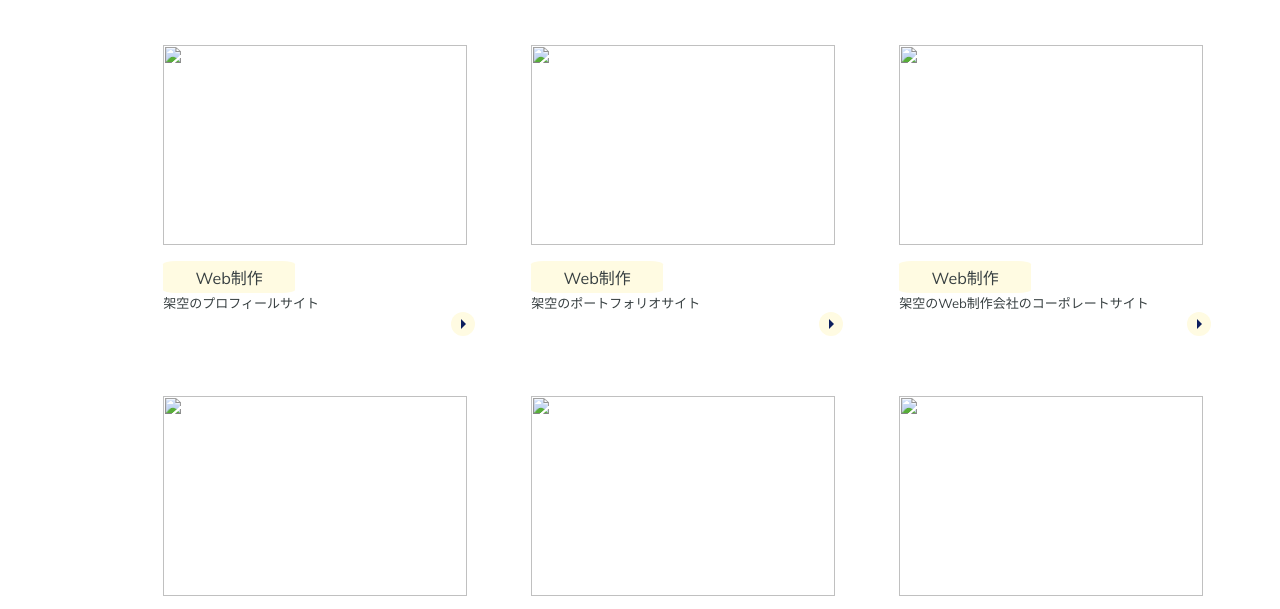
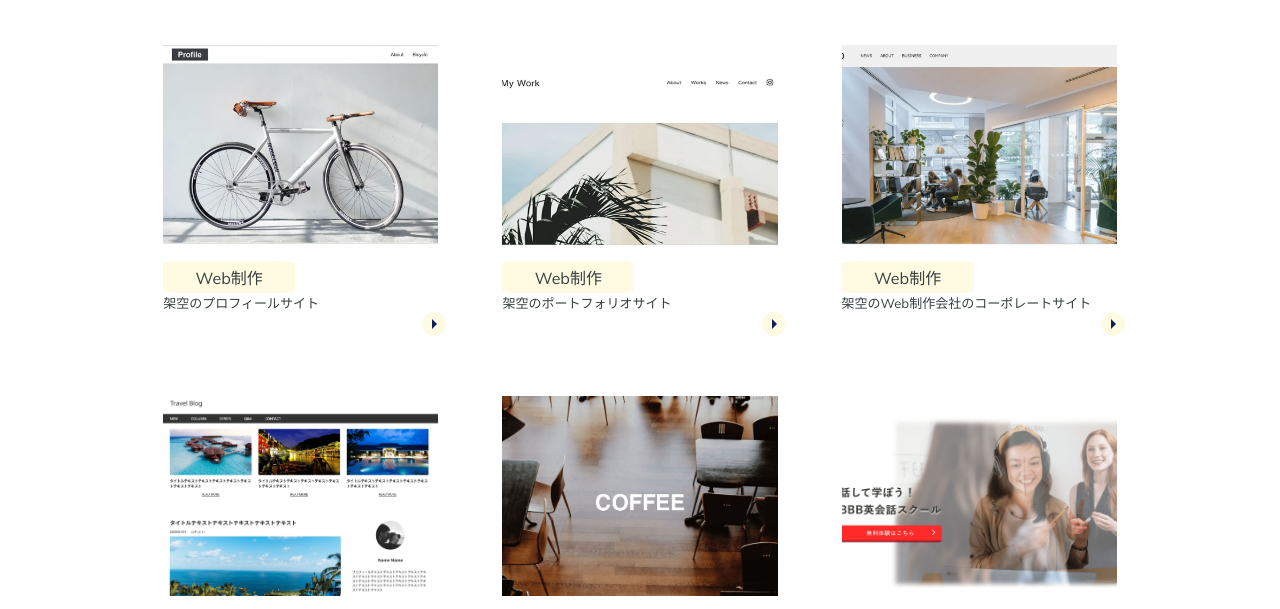
Before and after one commit to tomomi-ksjm/web-dev-learning, a plain HTML site: page myportfolio/works.html in a window 1280 px wide. Shown: the part 173-782 px from the top of the page. Drawn offline with nearby package versions, Linux system fonts and the light colour scheme; some packages are replaced by stand-ins of ours.

Commit message:
portfolio img commit

```diff
--- a/myportfolio/works.html
+++ b/myportfolio/works.html
@@ -48,7 +48,7 @@
             <h2 class="section-title">WORKS</h2>
             <ul class="works-list">
                 <li class="works-card">
-                    <img src="img/works1.png" alt="" class="works-img">
+                    <img src="img/works1.jpg" alt="" class="works-img">
                     <div class="workcategory">
                         <p>Web制作</p>
                     </div>
@@ -60,7 +60,7 @@
                     </div>
                 </li>
                 <li class="works-card">
-                    <img src="img/works2.png" alt="" class="works-img">
+                    <img src="img/works2.jpg" alt="" class="works-img">
                     <div class="workcategory">
                         <p>Web制作</p>
                     </div>
@@ -72,7 +72,7 @@
                     </div>
                 </li>
                 <li class="works-card">
-                    <img src="img/works3.png" alt="" class="works-img">
+                    <img src="img/works3.jpg" alt="" class="works-img">
                     <div class="workcategory">
                         <p>Web制作</p>
                     </div>
@@ -84,7 +84,7 @@
                     </div>
                 </li>
                 <li class="works-card">
-                    <img src="img/works4.png" alt="" class="works-img">
+                    <img src="img/works4.jpg" alt="" class="works-img">
                     <div class="workcategory">
                         <p>Web制作</p>
                     </div>
@@ -96,7 +96,7 @@
                     </div>
                 </li>
                 <li class="works-card">
-                    <img src="img/works5.png" alt="" class="works-img">
+                    <img src="img/works5.jpg" alt="" class="works-img">
                     <div class="workcategory">
                         <p>Web制作</p>
                     </div>
@@ -108,7 +108,7 @@
                     </div>
                 </li>
                 <li class="works-card">
-                    <img src="img/works6.png" alt="" class="works-img">
+                    <img src="img/works6.jpg" alt="" class="works-img">
                     <div class="workcategory">
                         <p>Web制作</p>
                     </div>
```
Also changed, not shown: myportfolio/index.html (+6 -6 lines), myportfolio/img/about.png (added), myportfolio/img/big-photo0000-0001.jpg (added), myportfolio/img/big-photo0000-0002.jpg (added), myportfolio/img/big-photo0000-0003.jpg (added), myportfolio/img/big-photo0000-0004.jpg (added), myportfolio/img/big-photo0000-7109.jpg (added), myportfolio/img/favicon.ico (added), myportfolio/img/profile.png (added), myportfolio/img/service1.png (added), myportfolio/img/service2.png (added), myportfolio/img/service3.png (added), myportfolio/img/works1.jpg (added), myportfolio/img/works2.jpg (added), 5 more files.
